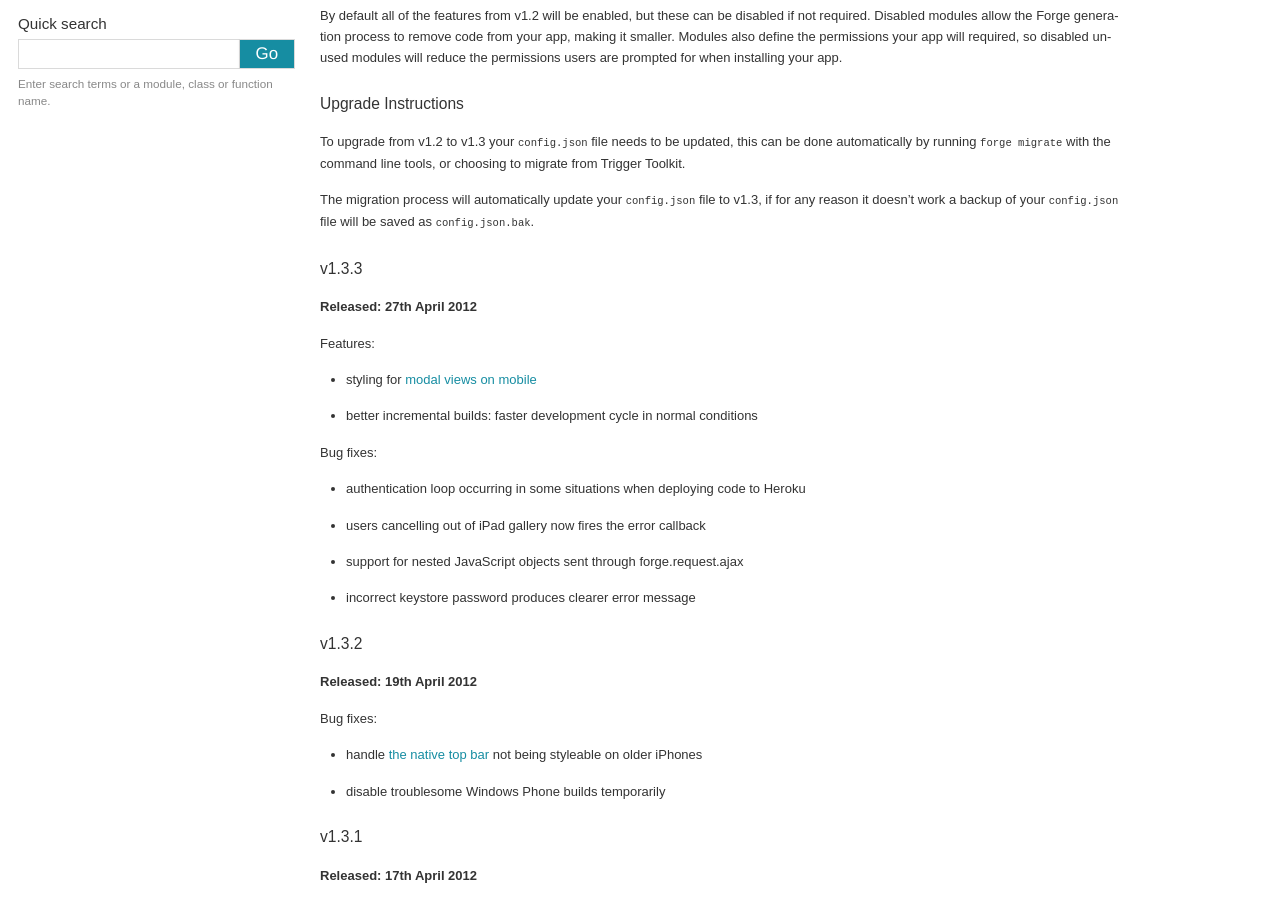
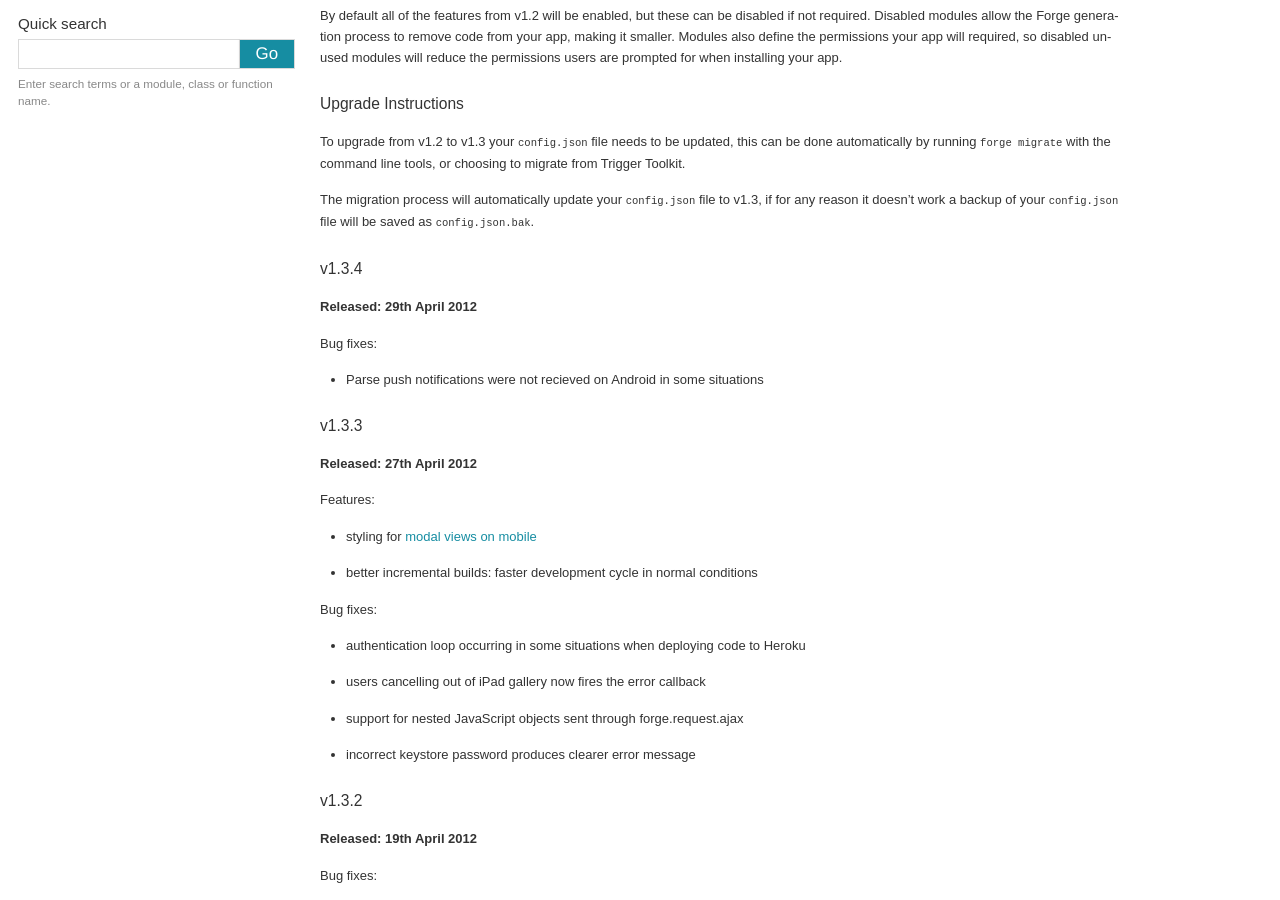
Before and after one commit to trigger-corp/Forge-Documentation, a Sphinx documentation site: the page built from source/release-notes.rst, in a window 1280 px wide and 900 px high, scrolled down 702 px. Built offline with Sphinx 7.4.7, drawn with Linux system fonts in a browser that asks for light colours; some web fonts are replaced.

Commit message:
add v1.3.4 release

```diff
--- a/source/release-notes.rst
+++ b/source/release-notes.rst
@@ -34,6 +34,14 @@ Upgrade Instructions
 To upgrade from v1.2 to v1.3 your ``config.json`` file needs to be updated, this can be done automatically by running ``forge migrate`` with the command line tools, or choosing to migrate from Trigger Toolkit.
 
 The migration process will automatically update your ``config.json`` file to v1.3, if for any reason it doesn't work a backup of your ``config.json`` file will be saved as ``config.json.bak``.
+
+v1.3.4
+~~~~~~~~~~~~~~~~~~~~~~~~~~~~~~~~~~~~~~~~~~~~~~~~~~~~~~~~~~~~~~~~~~~~~~~~~~~~~~~~
+**Released: 29th April 2012**
+
+Bug fixes:
+
+- Parse push notifications were not recieved on Android in some situations
 
 v1.3.3
 ~~~~~~~~~~~~~~~~~~~~~~~~~~~~~~~~~~~~~~~~~~~~~~~~~~~~~~~~~~~~~~~~~~~~~~~~~~~~~~~~
```
